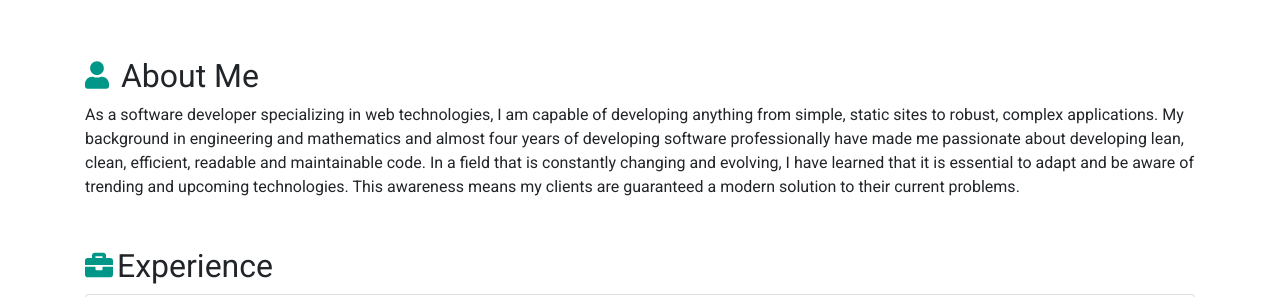
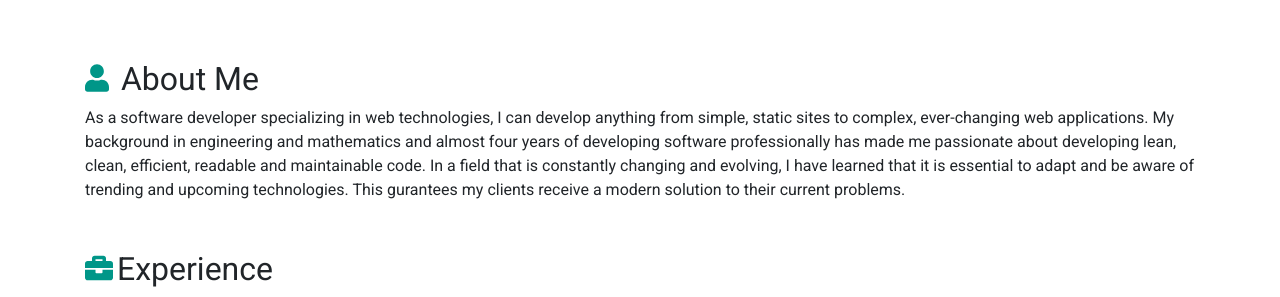
Before and after one commit to go-diego/go-diego, a Jekyll site: the page built from index.html, in a window 1280 px wide and 900 px high, cut to the strip 603-900 px from the top of the window. Built offline with Jekyll 4.4.1, drawn with Linux system fonts in a browser that asks for light colours; nearby versions of some CDN libraries; some of the changed text lies outside the part shown.

Commit message:
refactor(about-me): edit content

```diff
--- a/_data/resume.json
+++ b/_data/resume.json
@@ -19,6 +19,7 @@
     "experiences": [
         {
             "employer": "Readylink Healthcare",
+            "title": "Web Developer",
             "description":
                 "Began here working on an ASP .NET MVC application. It consists of a SQL database, C# on the server side and Bootstrap 3 and jQuery on the client. The application is still in use and actively maintained. Currently working on a single page application with AngularJS on the client that communicates to a SQL database via a RESTful API.",
             "dateRange": "June 2014 - Present"
--- a/_includes/navbar.html
+++ b/_includes/navbar.html
@@ -1,16 +1,14 @@
 <nav class="navbar navbar-expand-md main-nav sticky-top navbar-dark bg-dark">
     <div class="container">
-        <button class="navbar-toggler" type="button" data-toggle="collapse" data-target="#navbarSupportedContent" aria-controls="navbarSupportedContent"
-            aria-expanded="false" aria-label="Toggle navigation" style="bottom: 15px;">
-            <span>
-                <i class="fas fa-bars"></i>
-            </span>
+        <a class="navbar-brand" href="index.html">
+            <img class="logo" src="{{site.favicon}}" />
+        </a>
+        <button class="navbar-toggler" type="button" data-toggle="collapse" data-target="#navbarNavDropdown" aria-controls="navbarNavDropdown"
+            aria-expanded="false" aria-label="Toggle navigation">
+            <span class="navbar-toggler-icon"></span>
         </button>
-        <a class="navbar-brand" href="index.html">
-            <img class="logo" src="{{site.logo}}" />
-        </a>
-        <div class="collapse navbar-collapse" id="navbarSupportedContent">
-            <ul class="navbar-nav ml-auto">
+        <div class="collapse navbar-collapse" id="navbarNavDropdown">
+            <ul class="navbar-nav">
                 {% for link in site.data.nav-links %}
                 <li class="nav-item {% if page.url contains link.url %} active {% endif %}">
                     <a class="nav-link" href={{link.url}}>{{link.label}}
--- a/_pages/portfolio.html
+++ b/_pages/portfolio.html
@@ -22,7 +22,7 @@ permalink: portfolio.html
                         </p>
                         {% if project.description != "" %}
                             <small class="card-text d-block pb-2">
-                                {{project.description}}
+                                {{project.description | markdownify}}
                             </small>
                         {% endif %}
                         {% if project.url != "" %}
--- a/_sass/_base.scss
+++ b/_sass/_base.scss
@@ -22,6 +22,6 @@ section {
 }
 
 img.logo {
-    width: 5rem !important;
+    width: 2rem !important;
     height: auto;
 }
--- a/index.html
+++ b/index.html
@@ -7,11 +7,11 @@ permalink: index.html
     <h3 class="h2 mt-5">
         <i class="text-primary fas fa-user pr-1"></i> About Me</h3>
     <p>
-        As a software developer specializing in web technologies, I am capable of developing anything from simple, static sites to
-        robust, complex applications. My background in engineering and mathematics and almost four years of developing software
-        professionally have made me passionate about developing lean, clean, efficient, readable and maintainable code. In
+        As a software developer specializing in web technologies, I can develop anything from simple, static sites to
+        complex, ever-changing web applications. My background in engineering and mathematics and almost four years of developing software
+        professionally has made me passionate about developing lean, clean, efficient, readable and maintainable code. In
         a field that is constantly changing and evolving, I have learned that it is essential to adapt and be aware of trending
-        and upcoming technologies. This awareness means my clients are guaranteed a modern solution to their current problems.
+        and upcoming technologies. This gurantees my clients receive a modern solution to their current problems.
     </p>
     <h3 class="h2 mt-5">
         <i class="text-primary fas fa-briefcase pr-1"></i>Experience</h3>
@@ -22,7 +22,7 @@ permalink: index.html
                 <h5 class="mb-1">{{job.employer}}</h5>
                 <small class="text-muted">{{job.dateRange}}</small>
             </div>
-            <p class="mb-1">{{job.description}}</p>
+            <p class="mb-1">{{job.title}}</p>
         </div>
         {% endfor %}
     </div>
```
Also changed, not shown: _data/portfolio.json (+4 -3 lines).
